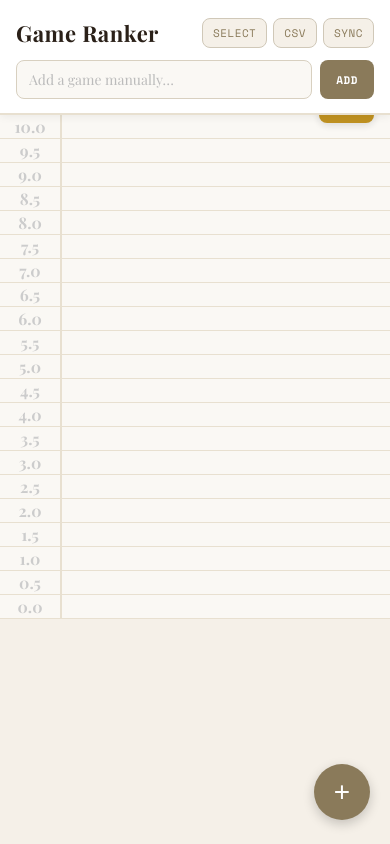
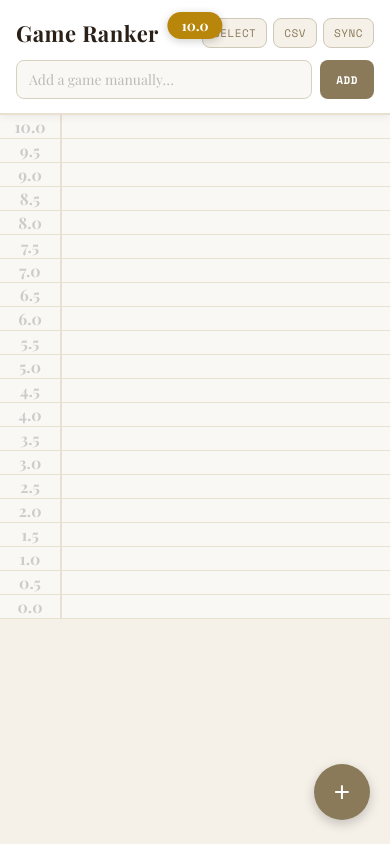
Before and after one commit to jerjerbinks90/game-ranker, a React (Vite) app: page / in a window 390 px wide. Built offline with nearby package versions, Linux system fonts and the light colour scheme.

Commit message:
fix sticky indicator visibility on mobile

```diff
--- a/src/App.jsx
+++ b/src/App.jsx
@@ -582,12 +582,12 @@ export default function App() {
       {/* Sticky bucket indicator */}
       {currentBucket && currentBucket !== "unranked" && !showAddOverlay && (
         <div style={{
-          position: "fixed", top: 90, right: 16, zIndex: 45,
+          position: "fixed", top: 12, left: "50%", transform: "translateX(-50%)", zIndex: 55,
           background: scoreColor(parseFloat(currentBucket)),
           color: "#fff", fontFamily: "'Playfair Display', serif",
-          fontWeight: 700, fontSize: 16, padding: "6px 12px",
-          borderRadius: 8, boxShadow: "0 2px 8px rgba(0,0,0,0.15)",
-          pointerEvents: "none", opacity: 0.9,
+          fontWeight: 700, fontSize: 14, padding: "4px 14px",
+          borderRadius: 20, boxShadow: "0 2px 8px rgba(0,0,0,0.2)",
+          pointerEvents: "none",
         }}>
           {parseFloat(currentBucket).toFixed(1)}
         </div>
```
